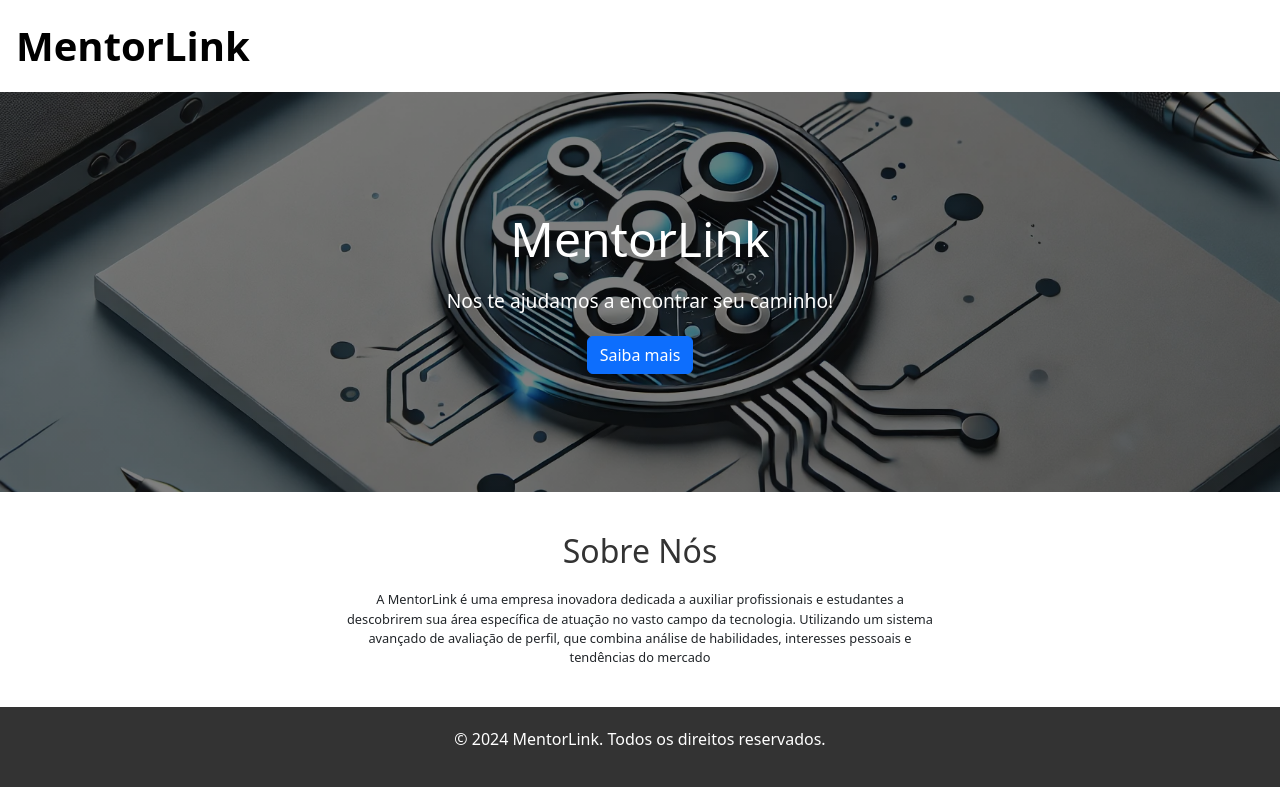
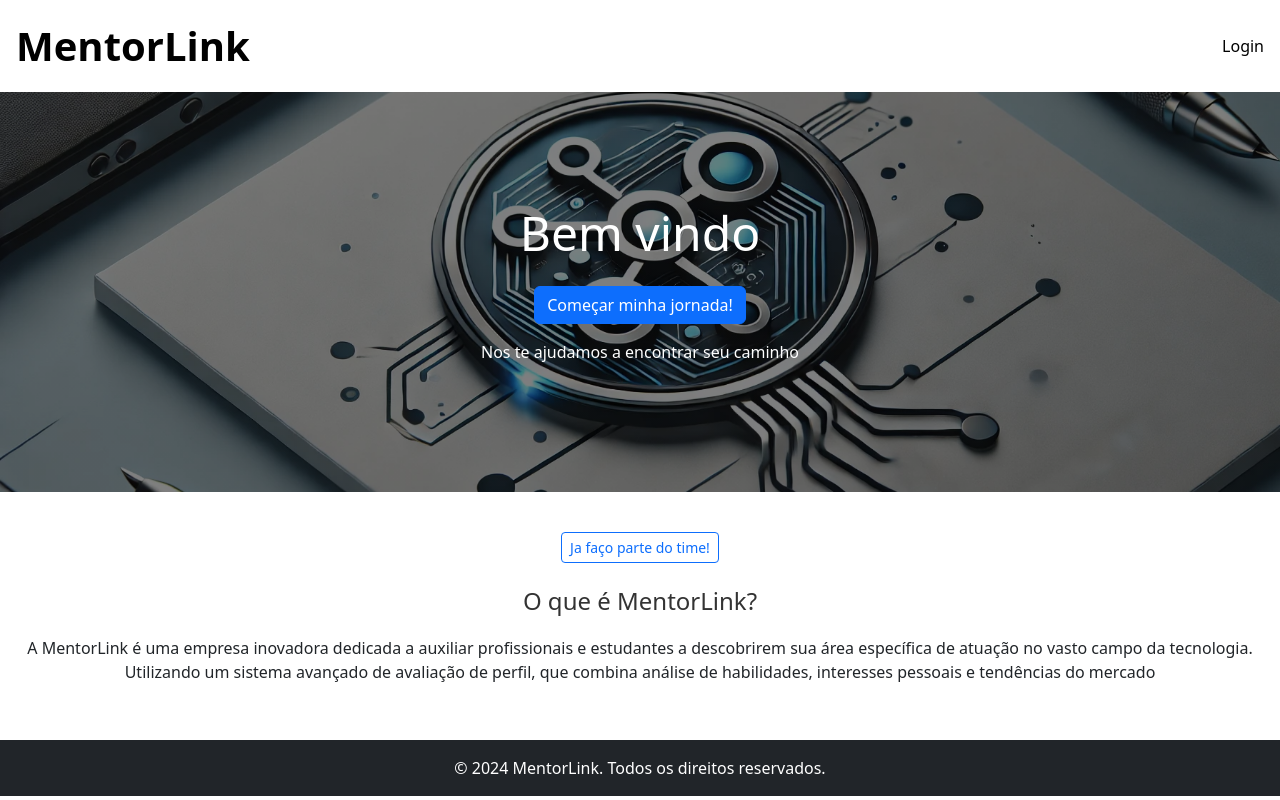
Before and after one commit to Fschezaro/mentorlink, a PHP site: page / in a window 1280 px wide. Run offline with PHP 8.4, Linux system fonts and the light colour scheme.

Commit message:
conversão para -> boostrap
+ tela de login

```diff
--- a/components/footer.html
+++ b/components/footer.html
@@ -1,4 +1,6 @@
-<footer>
-    <p>&copy; 2024 MentorLink. Todos os direitos reservados.</p>
-</footer>
+<div class="p-3 bg-dark text-white text-center">
+    &copy; 2024 MentorLink. Todos os direitos reservados.
+</div>
+
+
 <script src="https://cdn.jsdelivr.net/npm/bootstrap@5.3.3/dist/js/bootstrap.bundle.min.js" integrity="sha384-YvpcrYf0tY3lHB60NNkmXc5s9fDVZLESaAA55NDzOxhy9GkcIdslK1eN7N6jIeHz" crossorigin="anonymous"></script>
--- a/components/header.html
+++ b/components/header.html
@@ -1,3 +1,4 @@
-<div class="p-3">
+<div class="d-flex justify-content-between p-3">
     <a class="fs-1 fw-semibold text-black" style="text-decoration: none" href="./index.php" >MentorLink</a>
+    <a class="text-black align-self-center" style="text-decoration: none" href="./login.php">Login</a>
 </div>
--- a/css/style.css
+++ b/css/style.css
@@ -1,8 +1,8 @@
-* {
-    margin: 0;
-    padding: 0;
-    box-sizing: border-box;
-}
+/** {*/
+/*    margin: 0;*/
+/*    padding: 0;*/
+/*    box-sizing: border-box;*/
+/*}*/
 
 body {
     font-family: mountse;
@@ -34,40 +34,12 @@ body {
     transition: height 1s ease;
 }
 
-.principal-location {
-    background: linear-gradient(rgba(0, 0, 0, 0.5), rgba(0, 0, 0, 0.5)), url(/img/logo-background.png) no-repeat center center/cover;
-    color: #fff;
-    height: 85vh;
-    display: flex;
-    justify-content: center;
-    align-items: center;
-    text-align: center;
-}
-
 .principal.shrink {
-    height: 85vh;
+    height: 90vh;
 }
 
 .principal h1 {
     font-size: 3em;
-}
-
-.principal p {
-    font-size: 1.2em;
-    margin: 20px 0;
-}
-
-.btn {
-    background-color: #007BFF;
-    color: #fff;
-    padding: 15px 25px;
-    text-decoration: none;
-    border-radius: 5px;
-    transition: background-color 0.3s;
-}
-
-.btn:hover {
-    background-color: #0056b3;
 }
 
 .about {
@@ -76,16 +48,16 @@ body {
 }
 
 .about h2 {
-    font-size: 2.0em;
+    font-size: 1.5em;
     margin-bottom: 20px;
     color: #333;
 }
 
-.about p {
-    max-width: 600px;
-    margin: 0 auto;
-    font-size: 0.8em;
-}
+/*.about p {*/
+/*    max-width: 600px;*/
+/*    margin: 0 auto;*/
+/*    font-size: 0.9em;*/
+/*}*/
 
 .section {
     opacity: 0;
@@ -96,18 +68,6 @@ body {
     box-shadow: 0 0 10px rgba(0, 0, 0, 0.1);
     transition: height 2s ease;
     transform: translateY(20px);
-}
-
-.section-item {
-    color: #333;
-    opacity: 0;
-    height: 0vh;
-    width: 140vh;
-    transition: height 2s ease;
-    transform: translateY(20px);
-    text-align: center;
-    display: inline;
-    justify-content: center;
 }
 
 .section.visible {
@@ -123,23 +83,3 @@ body {
     height: 50vh;
 
 }
-
-.card {
-    box-shadow: 0 0 10px rgba(0, 0, 0, 0.1);
-}
-
-.profile-photo {
-    margin-top: 60px;
-    margin-bottom: 60px;
-    border-radius: 40%;
-}
-
-footer {
-    background-color: #333;
-    color: #fff;
-    text-align: center;
-    padding: 20px 0;
-    /*position: fixed;*/
-    /*bottom: 0;*/
-    width: 100%;
-}
--- a/index.php
+++ b/index.php
@@ -9,14 +9,15 @@
 
     <section class="principal">
         <div class="principal-content">
-            <h1>MentorLink</h1>
-            <p>Nos te ajudamos a encontrar seu caminho!</p>
-            <a href="findyourway.php" class="btn btn-primary">Saiba mais</a>
+            <h1>Bem vindo</h1>
+            <a href="findyourway.php" class="btn btn-primary my-3">Começar minha jornada!</a>
+            <p>Nos te ajudamos a encontrar seu caminho</p>
         </div>
     </section>
 
     <section id="about" class="about">
-        <h2>Sobre Nós</h2>
+        <a href="login.php" class="btn btn-sm btn-outline-primary mb-4">Ja faço parte do time!</a>
+        <h2>O que é MentorLink?</h2>
         <p>A MentorLink é uma empresa inovadora dedicada a auxiliar profissionais e estudantes a descobrirem sua área
             específica de atuação no vasto campo da tecnologia. Utilizando um sistema avançado de avaliação de perfil,
             que combina análise de habilidades, interesses pessoais e tendências do mercado </p>
```
Also changed, not shown: findyourway.php (+18 -29 lines), login.php (added, +38 -0 lines).
